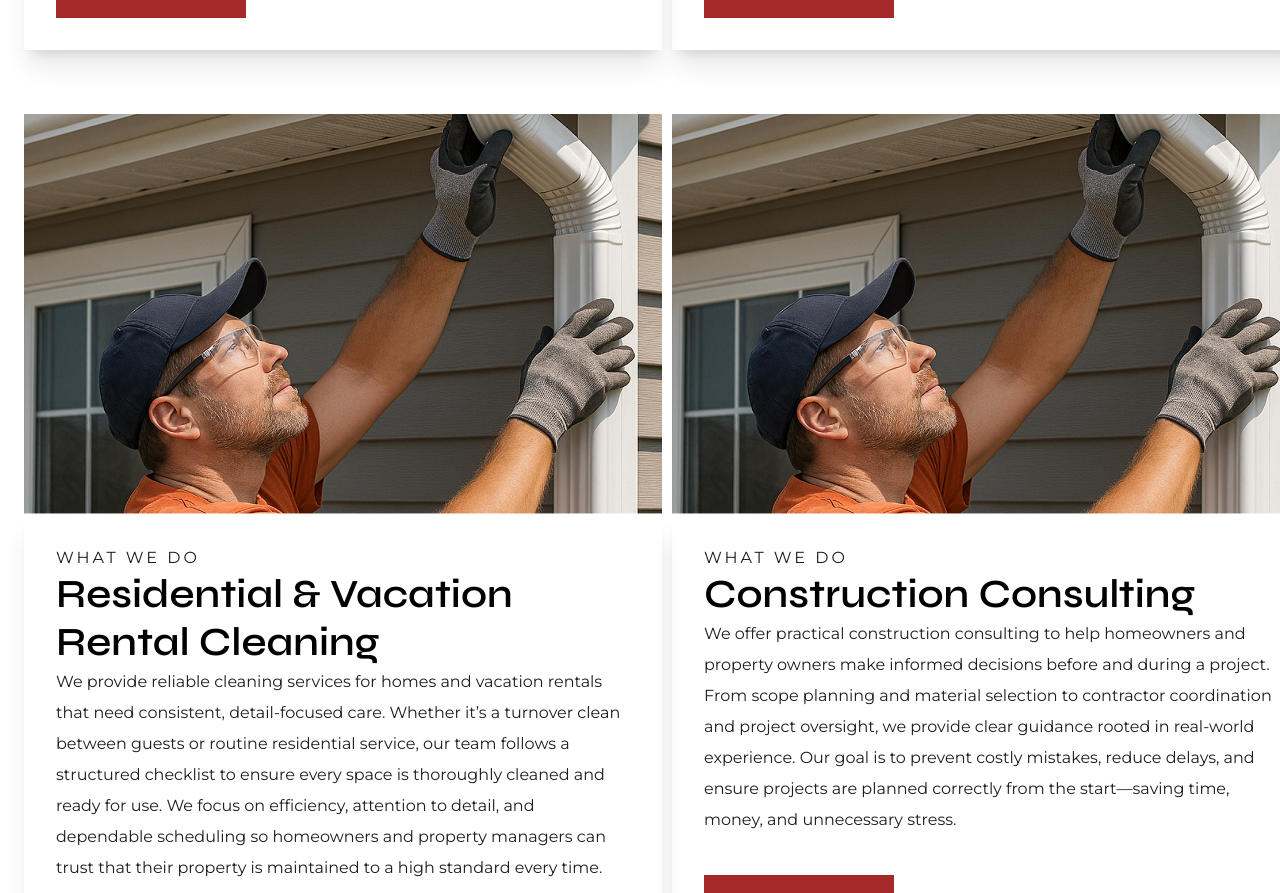
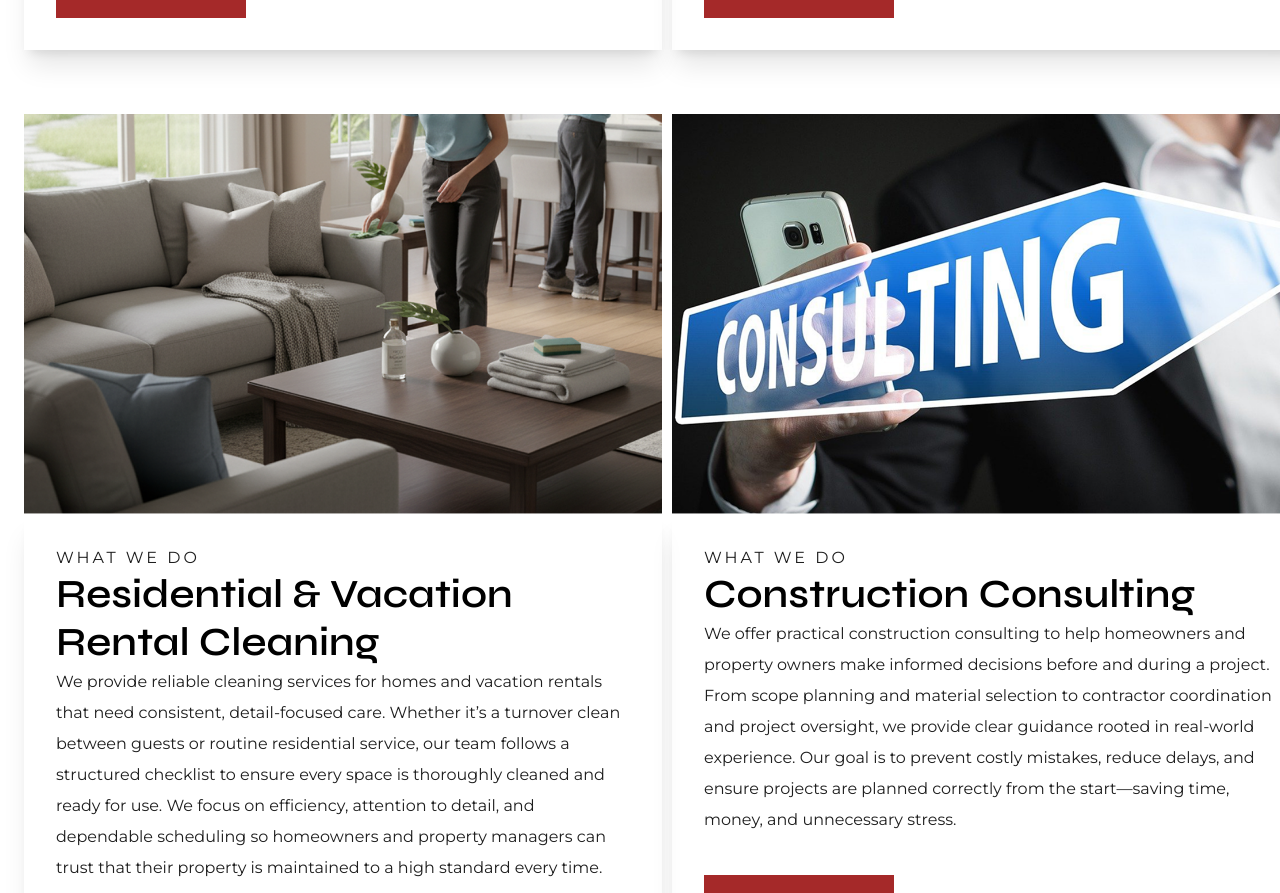
Before and after one commit to 36websolutions-arch/Maxwell-Mountain-Construction, a Next.js app: page / in a window 1280 px wide. Shown: the part 3386-4279 px from the top of the page. Built offline with nearby package versions, Linux system fonts and the light colour scheme.

Commit message:
update images

```diff
--- a/src/components/Comprehensive.tsx
+++ b/src/components/Comprehensive.tsx
@@ -49,7 +49,7 @@ const servicesData: Service[] = [
       "We provide reliable cleaning services for homes and vacation rentals that need consistent, detail-focused care. Whether it’s a turnover clean between guests or routine residential service, our team follows a structured checklist to ensure every space is thoroughly cleaned and ready for use. We focus on efficiency, attention to detail, and dependable scheduling so homeowners and property managers can trust that their property is maintained to a high standard every time.",
     kicker: "WHAT WE DO",
     phone: "(614) 397-4368",
-    imageSrc: "/images/Gutters.png",
+    imageSrc: "/images/roof5.png",
   },
   {
     title: "Construction Consulting",
@@ -57,7 +57,7 @@ const servicesData: Service[] = [
       "We offer practical construction consulting to help homeowners and property owners make informed decisions before and during a project. From scope planning and material selection to contractor coordination and project oversight, we provide clear guidance rooted in real-world experience. Our goal is to prevent costly mistakes, reduce delays, and ensure projects are planned correctly from the start—saving time, money, and unnecessary stress.",
     kicker: "WHAT WE DO",
     phone: "(614) 397-4368",
-    imageSrc: "/images/Gutters.png",
+    imageSrc: "/images/roof6.png",
   },
 ];
 
```
Also changed, not shown: public/images/roof5.png (added), public/images/roof6.png (added).
